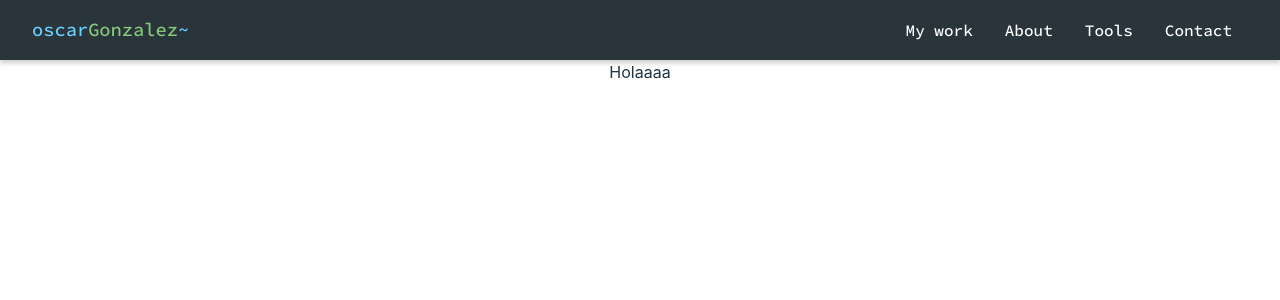
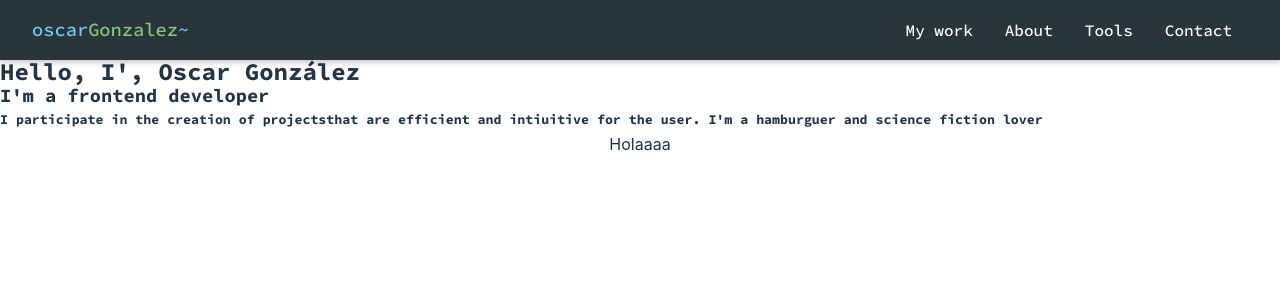
Before and after one commit to oscargon12/react_portfolio, a React (Vite) app: page / in a window 1280 px wide. Shown: the top 300 px of the page. Built offline with nearby package versions, Linux system fonts and the light colour scheme.

Commit message:
Hero section

```diff
--- a/src/App.jsx
+++ b/src/App.jsx
@@ -3,6 +3,7 @@ import reactLogo from './assets/react.svg'
 import './App.css'
 import './components/scss/main.scss'
 import NavBar from './components/layout/navBar/NavBar'
+import { Hero } from './components/HeroSection/Hero'
 import { ItemListContainer } from './components/ItemListContainer/ItemListContainer'
 
 
@@ -13,6 +14,7 @@ function App() {
     <>
 
       <NavBar link1="My work" link2="About" link3="Tools" link4="Contact" />
+      <Hero/>
       <ItemListContainer greetting="Holaaaa"/>
 
     </>
--- /dev/null
+++ b/src/components/HeroSection/Hero.jsx
@@ -0,0 +1,16 @@
+import React from 'react'
+
+export const Hero = () => {
+  return (
+    <>
+        <section className='align-left primary-font'>
+            <h2>Hello, I', Oscar González</h2>
+            <h3>I'm a frontend developer</h3>
+            <h5>I participate in the creation of projectsthat are efficient and intiuitive for the user. I'm a hamburguer and science fiction lover</h5>
+        </section>
+        <section>
+
+        </section>
+    </>
+  )
+}
--- a/src/components/scss/_utility.scss
+++ b/src/components/scss/_utility.scss
@@ -157,7 +157,9 @@
   font-family: $primary-font;
 }
 
-
+.align-left{
+  text-align: left;
+}
 
 .btn-font-sm {
   font-size: 12px;
```
